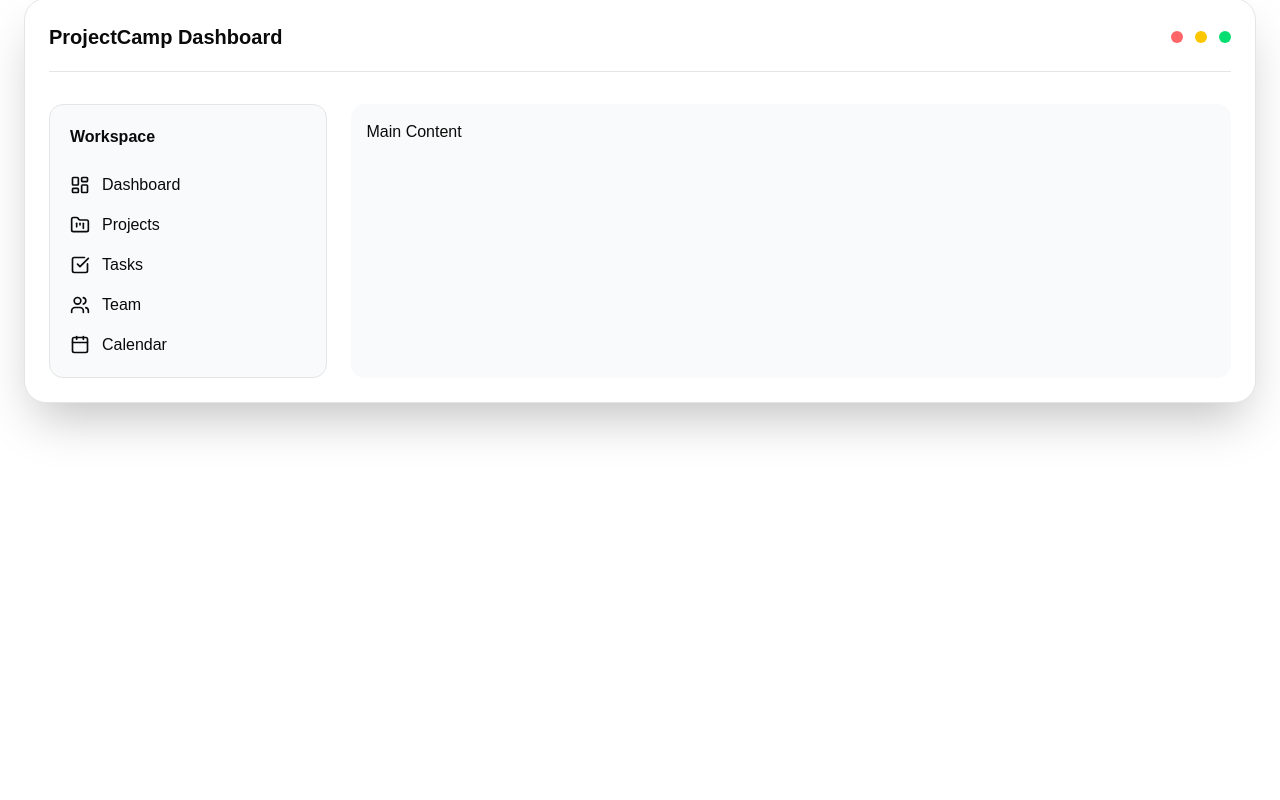
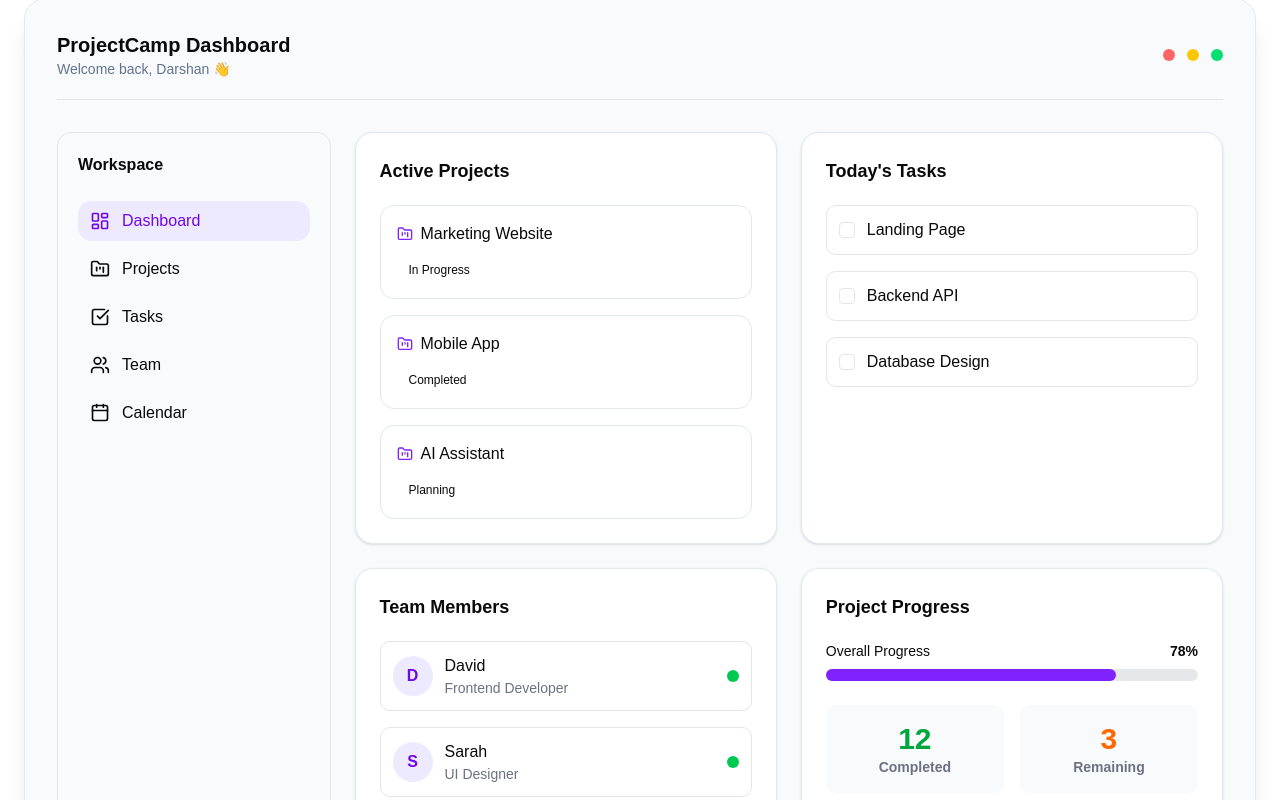
Before and after one commit to darshan800/projcamp, a React (Vite) app: page / in a window 1280 px wide. Shown: the part 2080-2880 px from the top of the page. Before the commit the page ends 2595 px from the top, so only its background shows below. Built offline with nearby package versions, Linux system fonts and the light colour scheme; the HTML template or start-up script is replaced by a standard one.

Commit message:
fixed bugs

```diff
--- a/src/components/landing/ProductDashBoard.jsx
+++ b/src/components/landing/ProductDashBoard.jsx
@@ -5,13 +5,95 @@ import {
   Users,
   Calendar,
 } from "lucide-react";
+import { Checkbox } from "@/components/ui/checkbox";
 
 const ProductDashboard = () => {
+  const activeProjects = [
+    {
+      id: 1,
+      name: "Marketing Website",
+      status: "In Progress",
+      color: "violet-700",
+      contrastColor: "violet-100",
+    },
+    {
+      id: 2,
+      name: "Mobile App",
+      status: "Completed",
+      color: "green-700",
+      contrastColor: "green-100",
+    },
+    {
+      id: 3,
+      name: "AI Assistant",
+      status: "Planning",
+      color: "yellow-700",
+      contrastColor: "yellow-100",
+    },
+  ];
+
+  const todaysTasks = [
+    {
+      id: 1,
+      task: "Landing Page",
+      status: "Done",
+      color: "green-700",
+      contrastColor: "green-100",
+    },
+    {
+      id: 2,
+      task: "Backend API",
+      status: "In Progress",
+      color: "yellow-700",
+      contrastColor: "yellow-100",
+    },
+    {
+      id: 3,
+      task: "Database Design",
+      status: "Todo",
+      color: "blue-700",
+      contrastColor: "blue-100",
+    },
+  ];
+
+  const teamMembers = [
+    {
+      id: 1,
+      name: "David",
+      role: "Frontend Developer",
+    },
+    {
+      id: 2,
+      name: "Sarah",
+      role: "UI Designer",
+    },
+    {
+      id: 3,
+      name: "Alex",
+      role: "Backend Developer",
+    },
+  ];
+  const cardClass =
+    "rounded-2xl border border-slate-200 bg-white p-6 shadow-sm transition-all duration-300 hover:-translate-y-2 hover:shadow-lg";
   return (
-    <div className="mt-16 rounded-3xl border bg-white shadow-2xl p-6">
+    <div
+      className="
+                        mt-16
+                        rounded-3xl
+                        border
+                        border-slate-200
+                        bg-slate-50
+                        shadow-xl
+                        p-8
+"
+    >
       {/* Header */}
       <div className="flex items-center justify-between border-b pb-5">
-        <h2 className="text-xl font-semibold">ProjectCamp Dashboard</h2>
+        <div>
+          <h2 className="text-xl font-bold">ProjectCamp Dashboard</h2>
+
+          <p className="text-sm text-slate-500">Welcome back, Darshan 👋</p>
+        </div>
 
         <div className="flex items-center gap-3">
           <div className="h-3 w-3 rounded-full bg-red-400"></div>
@@ -21,39 +103,141 @@ const ProductDashboard = () => {
       </div>
 
       {/* Dashboard Layout */}
-      <div className="grid grid-cols-4 gap-6 mt-8">
-        <div className="rounded-xl bg-slate-50 p-5 border">
+      <div className="grid grid-cols-1 lg:grid-cols-4 gap-6 mt-8">
+        <div className="rounded-xl bg-gradient-to-brfrom-white to-slate-100 p-5 border lg:col-span-1">
           <h3 className="font-semibold mb-6">Workspace</h3>
 
-          <div className="space-y-4">
-            <div className="flex items-center gap-3">
+          <div className="space-y-2">
+            <div className="flex items-center gap-3 rounded-xl bg-violet-100 px-3 py-2 font-medium text-violet-700 cursor-pointer">
               <LayoutDashboard className="w-5 h-5" />
               Dashboard
             </div>
 
-            <div className="flex items-center gap-3">
+            <div className="flex items-center gap-3 rounded-xl px-3 py-2 hover:bg-slate-100 cursor-pointer transition">
               <FolderKanban className="w-5 h-5" />
               Projects
             </div>
 
-            <div className="flex items-center gap-3">
+            <div className="flex items-center gap-3 rounded-xl px-3 py-2 hover:bg-slate-100 cursor-pointer transition">
               <CheckSquare className="w-5 h-5" />
               Tasks
             </div>
 
-            <div className="flex items-center gap-3">
+            <div className="flex items-center gap-3 rounded-xl px-3 py-2 hover:bg-slate-100 cursor-pointer transition">
               <Users className="w-5 h-5" />
               Team
             </div>
 
-            <div className="flex items-center gap-3">
+            <div className="flex items-center gap-3 rounded-xl px-3 py-2 hover:bg-slate-100 cursor-pointer transition">
               <Calendar className="w-5 h-5" />
               Calendar
             </div>
           </div>
         </div>
 
-        <div className="col-span-3 bg-gray-50 rounded-xl p-4">Main Content</div>
+        <div className="lg:col-span-3 grid grid-cols-1 md:grid-cols-2 gap-6">
+          <div className={cardClass}>
+            <h3 className="text-lg font-semibold mb-5">Active Projects</h3>
+
+            <div className="space-y-4">
+              {activeProjects.map((project) => (
+                <div
+                  key={project.id}
+                  className="rounded-xl border border-slate-200 p-4"
+                >
+                  <div className="flex items-center gap-2">
+                    <FolderKanban className="w-4 h-4 text-violet-600" />
+
+                    <p className="font-medium">{project.name}</p>
+                  </div>
+
+                  <span
+                    className={`mt-3 inline-block rounded-full px-3 py-1 text-xs ${project.badgeClass}`}
+                  >
+                    {project.status}
+                  </span>
+                </div>
+              ))}
+            </div>
+            </div>
+
+              {/* Today's Tasks */}
+            <div className={cardClass}>
+              <h3 className="text-lg font-semibold mb-5">Today's Tasks</h3>
+
+              <div className="space-y-4">
+                {todaysTasks.map((task) => (
+                  <div
+                    key={task.id}
+                    className="flex items-center gap-3 rounded-lg border p-3"
+                  >
+                    <Checkbox checked={task.completed} readOnly />
+
+                    <p className="font-medium">{task.task}</p>
+                  </div>
+                ))}
+              </div>
+            </div>
+
+            {/* Team Members */}
+            <div className={cardClass}>
+              <h3 className="text-lg font-semibold mb-5">Team Members</h3>
+
+              <div className="space-y-4">
+                {teamMembers.map((member) => (
+                  <div
+                    key={member.id}
+                    className="flex items-center justify-between rounded-lg border p-3"
+                  >
+                    <div className="flex items-center gap-3">
+                      {/* Avatar */}
+                      <div className="flex h-10 w-10 items-center justify-center rounded-full bg-violet-100 font-semibold text-violet-700">
+                        {member.name.charAt(0)}
+                      </div>
+
+                      <div>
+                        <p className="font-medium">{member.name}</p>
+                        <p className="text-sm text-gray-500">{member.role}</p>
+                      </div>
+                    </div>
+
+                    {/* Online Status */}
+                    <div className="h-3 w-3 rounded-full bg-green-500"></div>
+                  </div>
+                ))}
+              </div>
+            </div>
+            {/*Project Progress */}
+            <div className={cardClass}>
+              <h3 className="text-lg font-semibold mb-5">Project Progress</h3>
+
+              <div className="space-y-6">
+                <div>
+                  <div className="flex justify-between text-sm mb-2">
+                    <span>Overall Progress</span>
+                    <span className="font-semibold">78%</span>
+                  </div>
+
+                  <div className="w-full h-3 rounded-full bg-gray-200">
+                    <div className="h-3 w-[78%] rounded-full bg-violet-600"></div>
+                  </div>
+                </div>
+
+                <div className="grid grid-cols-2 gap-4">
+                  <div className="rounded-lg bg-slate-50 p-4 text-center">
+                    <p className="text-3xl font-bold text-green-600">12</p>
+                    <p className="text-sm font-bold text-gray-500">Completed</p>
+                  </div>
+
+                  <div className="rounded-lg bg-slate-50 p-4 text-center">
+                    <p className="text-3xl font-bold text-orange-500">3</p>
+                    <p className="text-sm font-bold text-gray-500">Remaining</p>
+                  </div>
+                </div>
+              </div>
+            </div>
+
+        </div>
       </div>
     </div>
   );
--- /dev/null
+++ b/src/components/ui/checkbox.jsx
@@ -0,0 +1,27 @@
+import { Checkbox as CheckboxPrimitive } from "@base-ui/react/checkbox"
+
+import { cn } from "@/lib/utils"
+import { CheckIcon } from "lucide-react"
+
+function Checkbox({
+  className,
+  ...props
+}) {
+  return (
+    <CheckboxPrimitive.Root
+      data-slot="checkbox"
+      className={cn(
+        "peer relative flex size-4 shrink-0 items-center justify-center rounded-[4px] border border-input transition-colors outline-none group-has-disabled/field:opacity-50 after:absolute after:-inset-x-3 after:-inset-y-2 focus-visible:border-ring focus-visible:ring-3 focus-visible:ring-ring/50 disabled:cursor-not-allowed disabled:opacity-50 aria-invalid:border-destructive aria-invalid:ring-3 aria-invalid:ring-destructive/20 aria-invalid:aria-checked:border-primary dark:bg-input/30 dark:aria-invalid:border-destructive/50 dark:aria-invalid:ring-destructive/40 data-checked:border-primary data-checked:bg-primary data-checked:text-primary-foreground dark:data-checked:bg-primary",
+        className
+      )}
+      {...props}>
+      <CheckboxPrimitive.Indicator
+        data-slot="checkbox-indicator"
+        className="grid place-content-center text-current transition-none [&>svg]:size-3.5">
+        <CheckIcon />
+      </CheckboxPrimitive.Indicator>
+    </CheckboxPrimitive.Root>
+  );
+}
+
+export { Checkbox }
```
